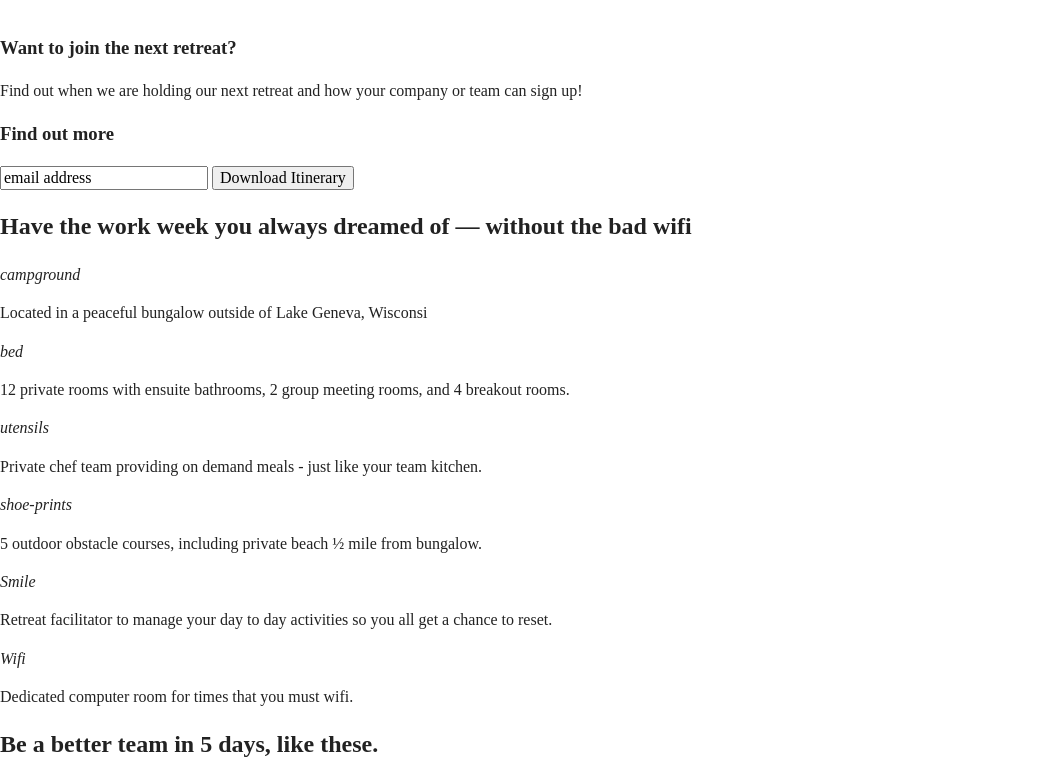
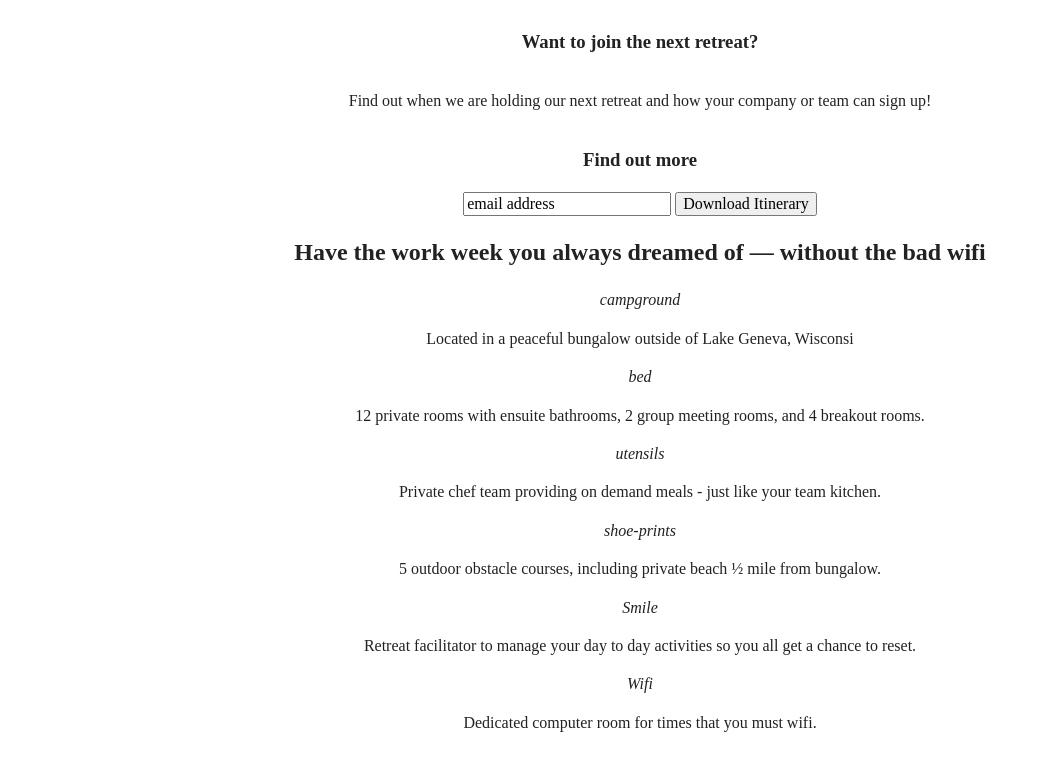
Before and after one commit to carlarsmendes/Portfolio-Project-UnpluggedRetreat, a plain HTML site: page index.html in a window 1280 px wide. Shown: the part 178-945 px from the top of the page, without its empty margins (0-1048 px from the left). Drawn offline with nearby package versions, Linux system fonts and the light colour scheme.

Commit message:
Added CSS flexbox layout properties to homepage

```diff
--- a/css/main.css
+++ b/css/main.css
@@ -98,6 +98,38 @@ textarea {
 /* ==========================================================================
    Author's custom styles
    ========================================================================== */
+
+
+
+/* ------------General Layout Styles--------- */
+
+header,
+footer,
+section,
+#download-form,
+.features-item,
+.footer-section {
+  display: flex;
+  justify-content: center;
+  align-items: center;
+  flex-direction: column;
+  /* border: 3px solid yellow; */
+}
+
+
+
+
+
+
+
+
+/* ------------Footer Styles--------- */
+
+
+
+
+
+
 
 /* ==========================================================================
    Helper classes
```
